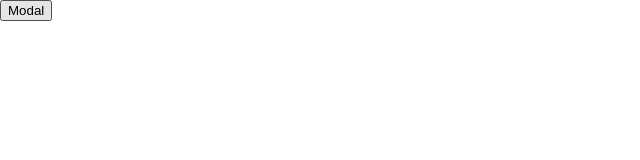
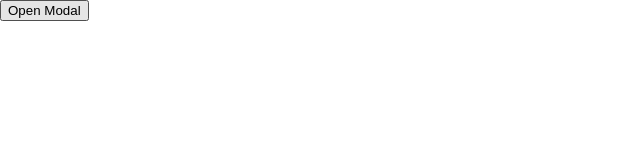
Before and after one commit to nvnhong/playground, a React (Vite) app in the folder UI/: page / in a window 1280 px wide. Shown: the top 160 px of the page, without its empty margins (0-640 px from the left). Built offline with nearby package versions, Linux system fonts and the light colour scheme.

Commit message:
모달 테스트 환경 구성을 위해 App에서 불필요한 코드 제거 및 별도의 테스트를 위한 컴포넌트 생성

```diff
--- a/UI/src/App.jsx
+++ b/UI/src/App.jsx
@@ -1,19 +1,11 @@
-import { useState } from "react";
-import Popup from "./components/Modal/Popup";
 import { GlobalStyle } from "./styles/Globalstyle";
+import TestModal from "./components/Modal/TestModal";
 
 const App = () => {
-  const [isModal, setIsModal] = useState(false);
-
-  const handleClick = () => {
-    setIsModal(!isModal);
-  };
-
   return (
     <>
       <GlobalStyle />
-      <button onClick={handleClick}>Modal</button>
-      {isModal && <Popup handleClick={handleClick} />}
+      <TestModal />
     </>
   );
 };
--- /dev/null
+++ b/UI/src/components/Modal/TestModal.jsx
@@ -0,0 +1,27 @@
+import { useState } from "react";
+import Popup from "./Popup";
+import { styled } from "styled-components";
+
+export default function TestModal() {
+  /*
+  1. 'Open Modal' 버튼 클릭
+  2. Modal 생성 + 회색으로 Background 색상 변경 + (Option) 다른 곳을 클릭해서 이벤트가 생성되거나 화면 스크롤 불가능
+  3. Modal의 'Cancel' 버튼 클릭
+  4. Modal 제거 + 원래 색상으로 Background 색상 변경
+  */
+
+  const [isModal, setIsModal] = useState(false);
+
+  const handleClick = () => {
+    setIsModal(!isModal);
+  };
+
+  return (
+    <BackGround isModal={isModal}>
+      <button onClick={handleClick}>Open Modal</button>
+      {isModal && <Popup handleClick={handleClick} />}
+    </BackGround>
+  );
+}
+
+const BackGround = styled.div``;
```
